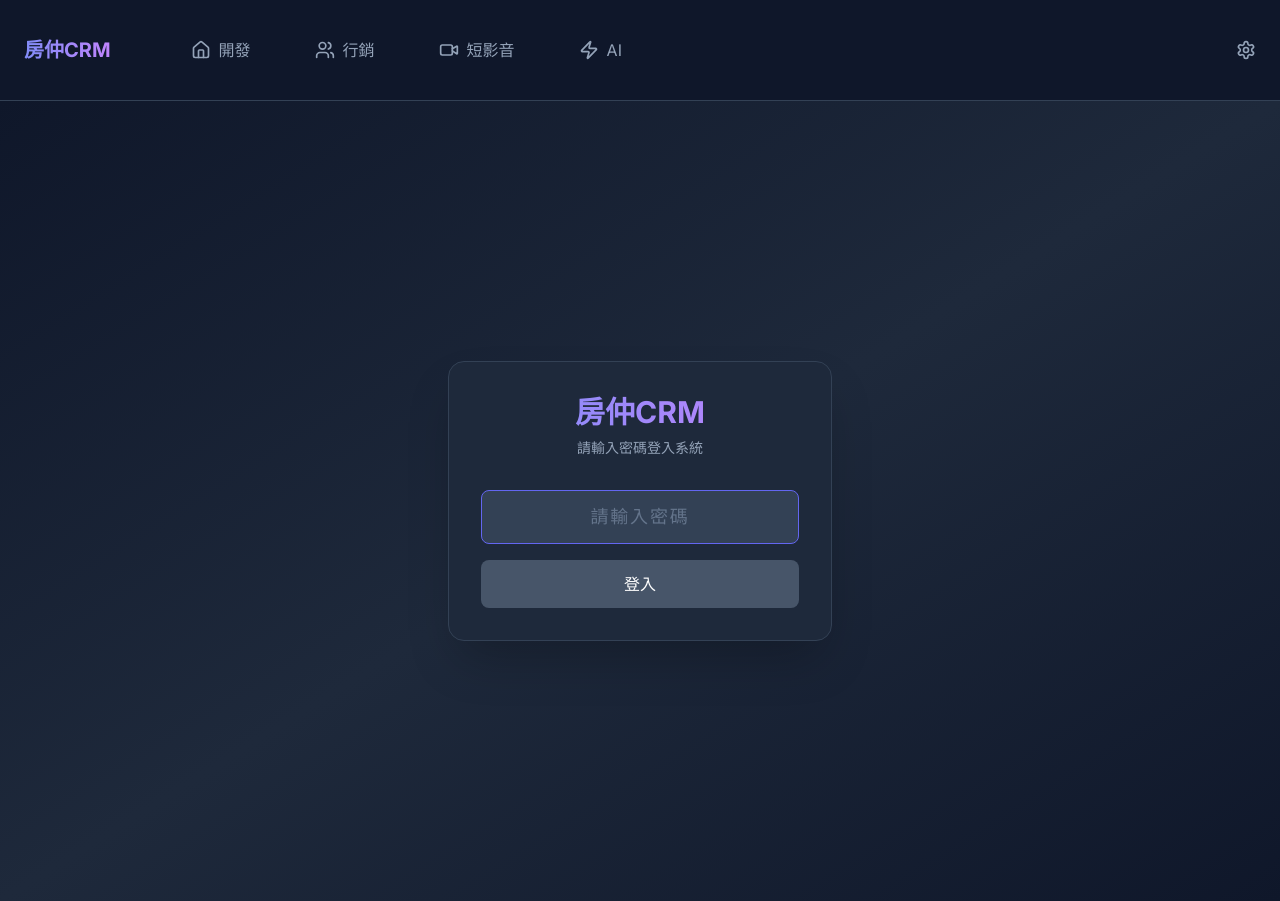
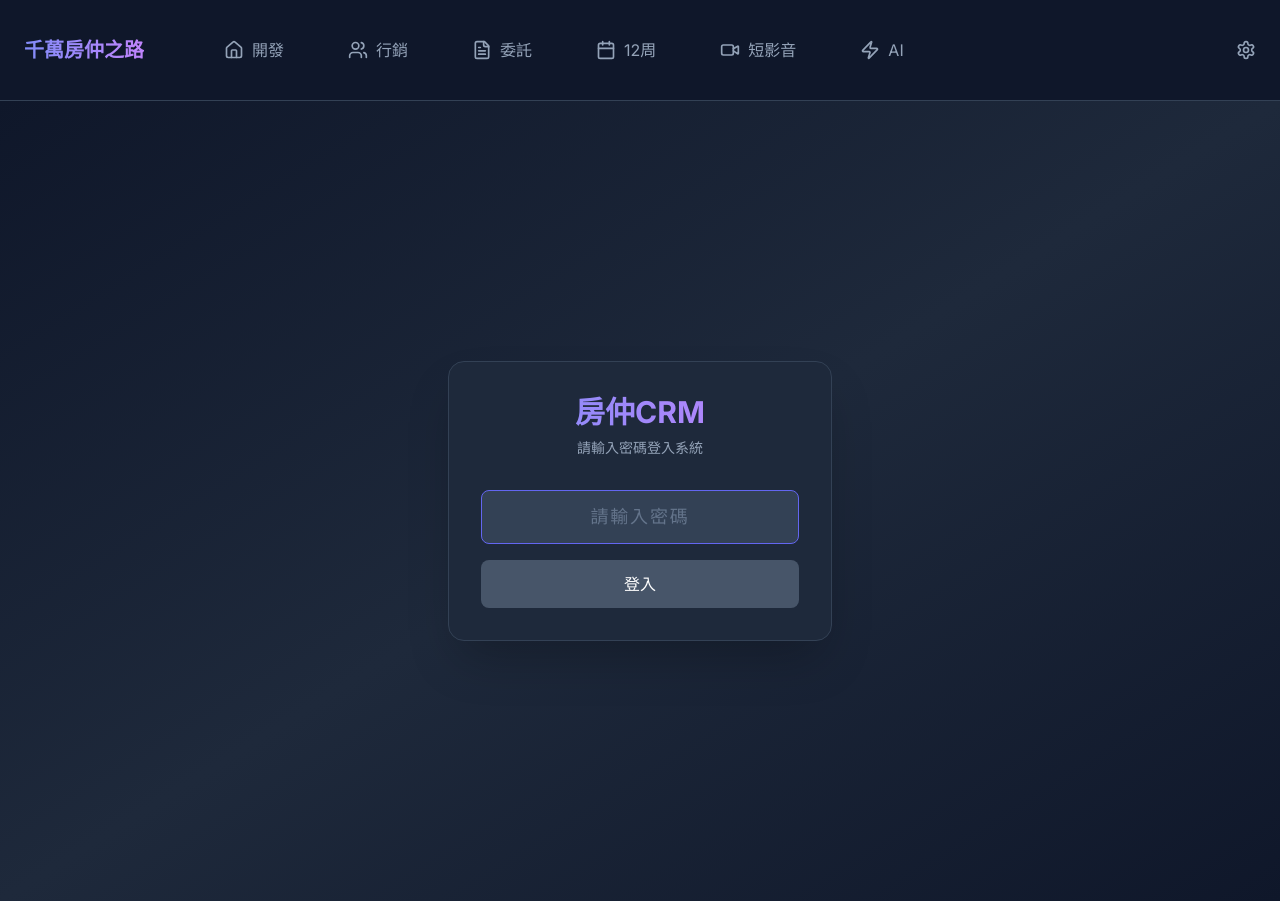
Before and after one commit to coprime5231-bot/real-estate-crm, a Next.js app: page /login in a window 1280 px wide. Built offline with nearby package versions, Linux system fonts and the light colour scheme.

Commit message:
Add files via upload

```diff
--- a/components/Navigation.tsx
+++ b/components/Navigation.tsx
@@ -7,6 +7,8 @@ import {
   Users,
   Video,
   Zap,
+  FileText,
+  Calendar,
   Settings,
 } from 'lucide-react'
 
@@ -16,6 +18,8 @@ export default function Navigation() {
   const tabs = [
     { href: '/', label: '開發', icon: Home },
     { href: '/marketing', label: '行銷', icon: Users },
+    { href: '/entrust', label: '委託', icon: FileText },
+    { href: '/12weeks', label: '12周', icon: Calendar },
     { href: '/videos', label: '短影音', icon: Video },
     { href: '/ai', label: 'AI', icon: Zap },
   ]
@@ -26,7 +30,7 @@ export default function Navigation() {
       <nav className="hidden md:flex border-b border-slate-700 bg-slate-900 sticky top-0 z-40">
         <div className="flex items-center gap-8 px-6 py-4 w-full max-w-7xl mx-auto">
           <div className="text-xl font-bold bg-gradient-to-r from-indigo-400 to-purple-400 bg-clip-text text-transparent">
-            房仲CRM
+            千萬房仲之路
           </div>
           <div className="flex gap-8 ml-8">
             {tabs.map(({ href, label, icon: Icon }) => {
```
